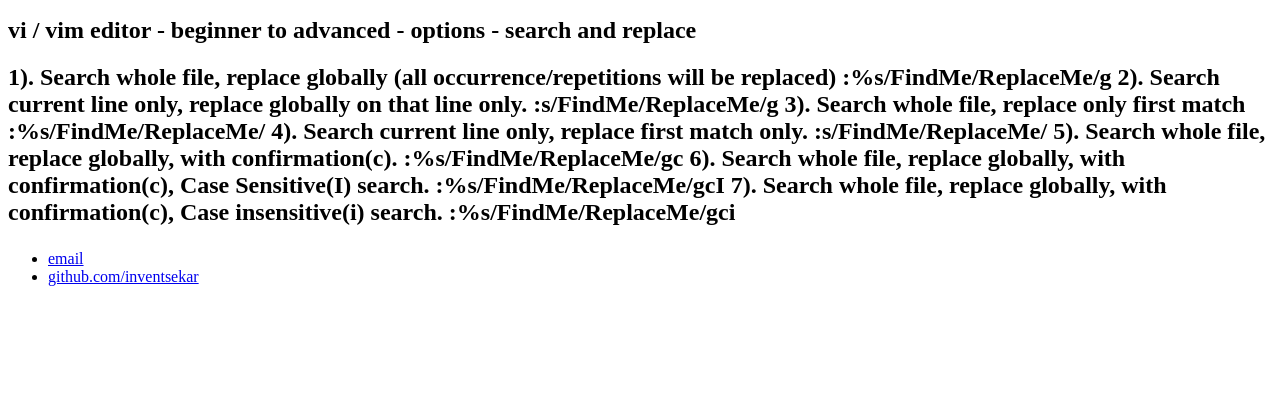
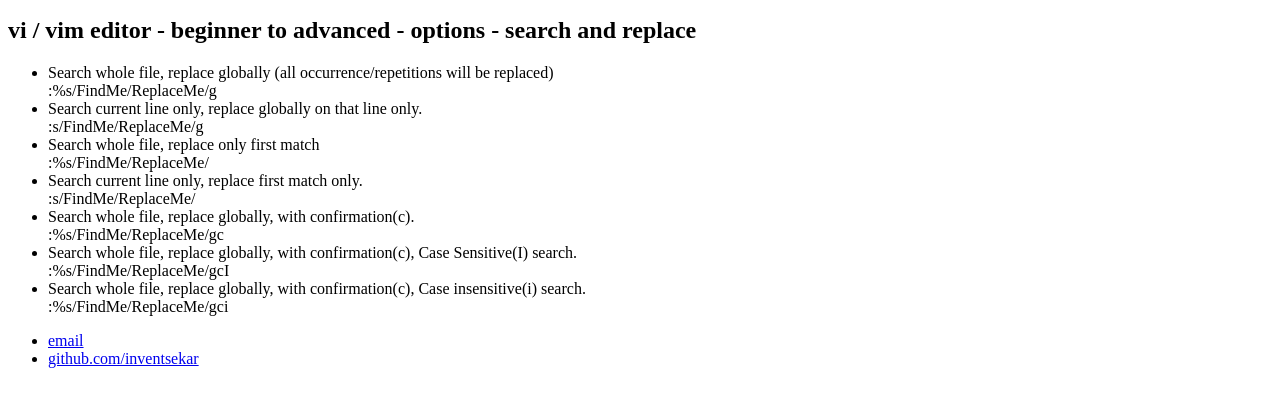
Before and after one commit to inventsekar/inventsekar.github.io, a plain HTML site: page index.html in a window 1280 px wide. Shown: the part 189-596 px from the top of the page. Drawn offline with Linux system fonts and the light colour scheme.

Commit message:
Update index.html

```diff
--- a/index.html
+++ b/index.html
@@ -17,36 +17,37 @@
         		<h1>Hi there, I'm Sekar Sundaram!</h1>
 				<p>Lets learn some vi editor search and replace:
 
-			<h2> vi / vim editor - beginner to advanced - options - search and replace <h2>
+			<h2> vi / vim editor - beginner to advanced - options - search and replace </h2>
+<ul>
 
-1). Search whole file, replace globally (all occurrence/repetitions will be replaced)
+<li> Search whole file, replace globally (all occurrence/repetitions will be replaced) </li>
 
 :%s/FindMe/ReplaceMe/g
 
-2). Search current line only, replace globally on that line only.
+<li> Search current line only, replace globally on that line only. </li>
 
 :s/FindMe/ReplaceMe/g
 
-3). Search whole file, replace only first match
+<li> Search whole file, replace only first match </li>
 
 :%s/FindMe/ReplaceMe/
 
-4). Search current line only, replace first match only.
+<li> Search current line only, replace first match only. </li>
 
 :s/FindMe/ReplaceMe/
 
-5). Search whole file, replace globally, with confirmation(c).
+<li> Search whole file, replace globally, with confirmation(c). </li>
 
 :%s/FindMe/ReplaceMe/gc
 
-6). Search whole file, replace globally, with confirmation(c), Case Sensitive(I) search.
+<li> Search whole file, replace globally, with confirmation(c), Case Sensitive(I) search. </li>
 
 :%s/FindMe/ReplaceMe/gcI
 
-7). Search whole file, replace globally, with confirmation(c), Case insensitive(i) search.
+<li> Search whole file, replace globally, with confirmation(c), Case insensitive(i) search. </li>
 
 :%s/FindMe/ReplaceMe/gci
-
+	</ul>
 
 			</p>
     		</div><!-- /.blurb -->
```
